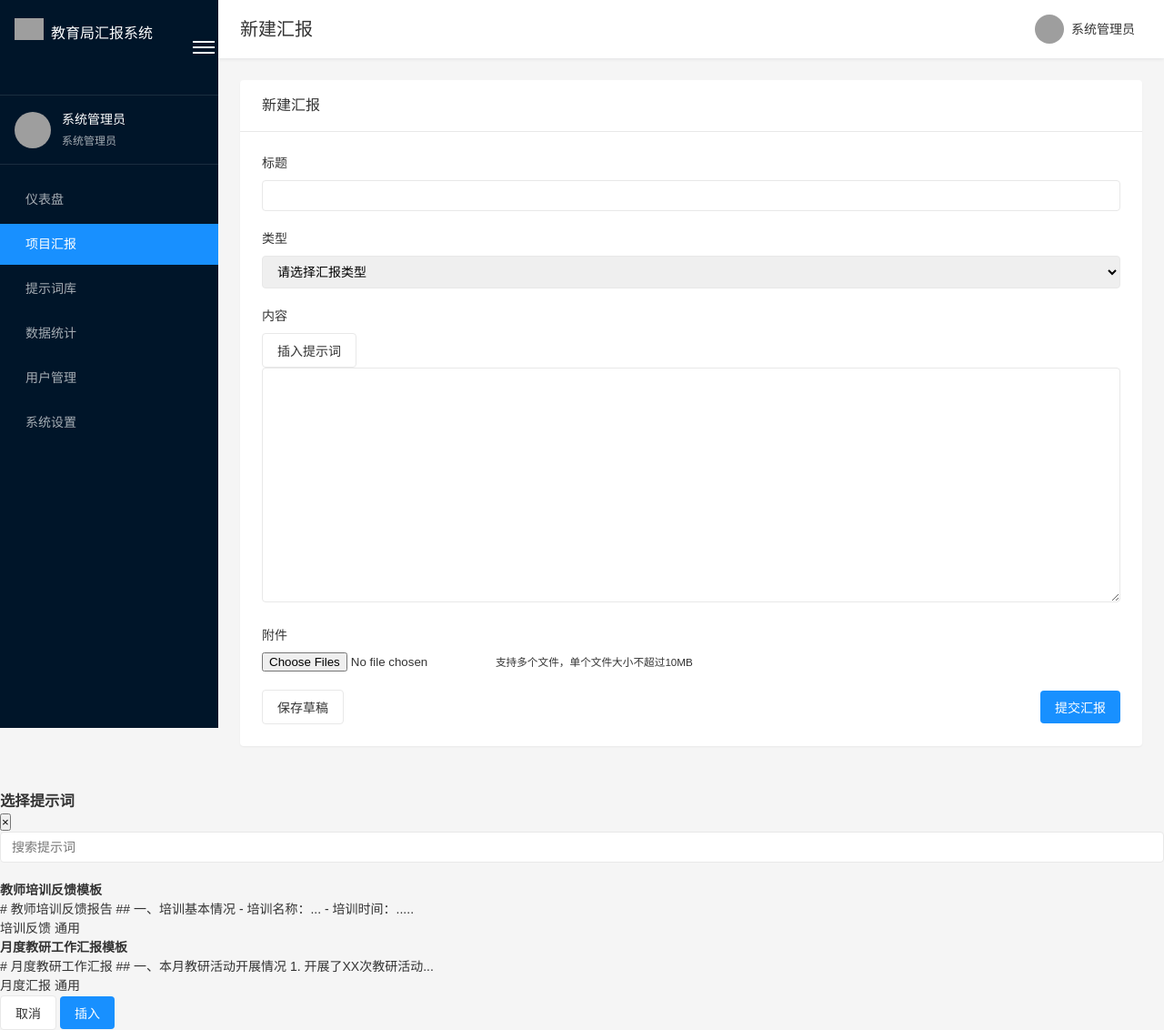
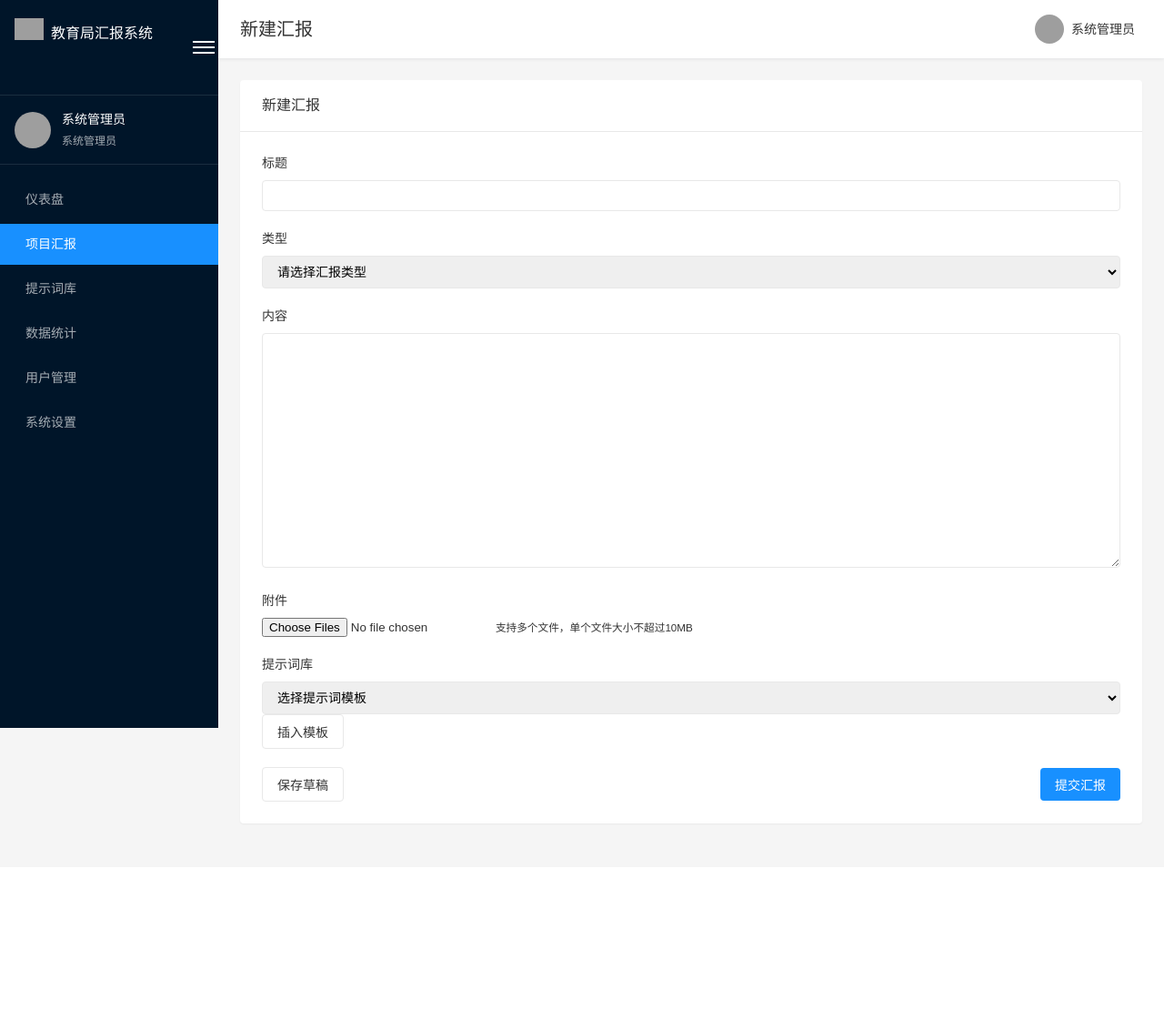
Before and after one commit to lxnbook/nxaiedu, a PHP site: page /nxaiedu/reports/create.php in a window 1280 px wide. Shown: the whole page at 91% size. After the commit the page ends 907 px from the top, so only its background shows below. Run offline with PHP 8.4, Linux system fonts and the light colour scheme; a user stored in the database is signed in; data comes from the database, SQL or seed files in the repository; grey boxes are pictures that could not be loaded.

Commit message:
Update create.php

```diff
--- a/reports/create.php
+++ b/reports/create.php
@@ -10,8 +10,8 @@ if ($_SERVER['REQUEST_METHOD'] === 'POST') {
     $type = escapeString($_POST['type']);
     $content = escapeString($_POST['content']);
     $userId = $_SESSION['user_id'];
-    $status = isset($_POST['submit_type']) && $_POST['submit_type'] === 'submit' ? 'submitted' : 'draft';
-    $submittedAt = $status === 'submitted' ? 'NOW()' : 'NULL';
+    $status = isset($_POST['submit']) ? 'submitted' : 'draft';
+    $submittedAt = $status == 'submitted' ? 'NOW()' : 'NULL';
 
     // 插入汇报记录
     $sql = "INSERT INTO reports (user_id, title, type, content, status, submitted_at, created_at, updated_at)
@@ -53,7 +53,7 @@ if ($_SERVER['REQUEST_METHOD'] === 'POST') {
     }
 
     // 设置成功消息并重定向
-    if ($status === 'submitted') {
+    if ($status == 'submitted') {
         setFlashMessage('success', '汇报已成功提交！');
     } else {
         setFlashMessage('success', '汇报已保存为草稿！');
@@ -63,10 +63,6 @@ if ($_SERVER['REQUEST_METHOD'] === 'POST') {
 
 // 获取汇报类型列表
 $reportTypes = getReportTypes();
-
-// 获取提示词列表
-$sql = "SELECT * FROM prompts WHERE is_public = 1 OR created_by = {$_SESSION['user_id']} ORDER BY title";
-$prompts = query($sql);
 
 $pageTitle = '新建汇报';
 ?>
@@ -113,9 +109,6 @@ $pageTitle = '新建汇报';
 
                             <div class="form-group">
                                 <label for="content">内容</label>
-                                <div class="editor-toolbar">
-                                    <button type="button" class="btn-secondary btn-sm" id="insertPrompt">插入提示词</button>
-                                </div>
                                 <textarea id="content" name="content" rows="15" required></textarea>
                             </div>
 
@@ -125,9 +118,26 @@ $pageTitle = '新建汇报';
                                 <small class="form-text">支持多个文件，单个文件大小不超过10MB</small>
                             </div>
 
+                            <div class="form-group">
+                                <label>提示词库</label>
+                                <div class="prompt-selector">
+                                    <select id="promptSelect">
+                                        <option value="">选择提示词模板</option>
+                                        <?php
+                                        $sql = "SELECT id, title, category FROM prompts WHERE is_public = 1 OR created_by = {$_SESSION['user_id']} ORDER BY category, title";
+                                        $prompts = query($sql);
+                                        while ($prompt = $prompts->fetch_assoc()) {
+                                            echo "<option value=\"{$prompt['id']}\">{$prompt['title']} ({$prompt['category']})</option>";
+                                        }
+                                        ?>
+                                    </select>
+                                    <button type="button" id="insertPrompt" class="btn-secondary">插入模板</button>
+                                </div>
+                            </div>
+
                             <div class="form-actions">
-                                <button type="submit" name="submit_type" value="draft" class="btn-secondary">保存草稿</button>
-                                <button type="submit" name="submit_type" value="submit" class="btn-primary">提交汇报</button>
+                                <button type="submit" name="draft" class="btn-secondary">保存草稿</button>
+                                <button type="submit" name="submit" class="btn-primary">提交汇报</button>
                             </div>
                         </form>
                     </div>
@@ -136,114 +146,29 @@ $pageTitle = '新建汇报';
         </main>
     </div>
 
-    <!-- 提示词选择弹窗 -->
-    <div id="promptModal" class="modal">
-        <div class="modal-content">
-            <div class="modal-header">
-                <h3>选择提示词</h3>
-                <button type="button" class="modal-close">&times;</button>
-            </div>
-            <div class="modal-body">
-                <div class="form-group search-group">
-                    <input type="text" id="promptSearch" placeholder="搜索提示词">
-                </div>
-                <div class="prompt-list">
-                    <?php if ($prompts->num_rows > 0): ?>
-                        <?php while ($prompt = $prompts->fetch_assoc()): ?>
-                            <div class="prompt-item" data-id="<?php echo $prompt['id']; ?>">
-                                <h4><?php echo $prompt['title']; ?></h4>
-                                <p><?php echo substr(strip_tags($prompt['content']), 0, 100) . '...'; ?></p>
-                                <div class="prompt-meta">
-                                    <span class="prompt-category"><?php echo $prompt['category']; ?></span>
-                                    <?php if (!empty($prompt['subject'])): ?>
-                                        <span class="prompt-subject"><?php echo $prompt['subject']; ?></span>
-                                    <?php endif; ?>
-                                </div>
-                            </div>
-                        <?php endwhile; ?>
-                    <?php else: ?>
-                        <p class="no-data">暂无提示词</p>
-                    <?php endif; ?>
-                </div>
-            </div>
-            <div class="modal-footer">
-                <button type="button" class="btn-secondary modal-close">取消</button>
-                <button type="button" class="btn-primary" id="insertSelectedPrompt">插入</button>
-            </div>
-        </div>
-    </div>
-
     <script src="<?php echo BASE_URL; ?>/assets/js/main.js"></script>
     <script>
-        // 插入提示词功能
         document.addEventListener('DOMContentLoaded', function() {
+            // 插入提示词模板
+            const promptSelect = document.getElementById('promptSelect');
             const insertPromptBtn = document.getElementById('insertPrompt');
-            const promptModal = document.getElementById('promptModal');
-            const modalClose = document.querySelectorAll('.modal-close');
-            const insertSelectedPromptBtn = document.getElementById('insertSelectedPrompt');
-            const promptItems = document.querySelectorAll('.prompt-item');
             const contentTextarea = document.getElementById('content');
-            const promptSearch = document.getElementById('promptSearch');
 
-            // 打开提示词弹窗
-            insertPromptBtn.addEventListener('click', function() {
-                promptModal.style.display = 'block';
-            });
+            insertPromptBtn.addEventListener('click', function(e) {
+                e.preventDefault();
+                const promptId = promptSelect.value;
 
-            // 关闭提示词弹窗
-            modalClose.forEach(btn => {
-                btn.addEventListener('click', function() {
-                    promptModal.style.display = 'none';
-                });
-            });
-
-            // 点击窗口外部关闭弹窗
-            window.addEventListener('click', function(event) {
-                if (event.target === promptModal) {
-                    promptModal.style.display = 'none';
-                }
-            });
-
-            // 选择提示词
-            let selectedPromptId = null;
-            promptItems.forEach(item => {
-                item.addEventListener('click', function() {
-                    promptItems.forEach(i => i.classList.remove('selected'));
-                    this.classList.add('selected');
-                    selectedPromptId = this.dataset.id;
-                });
-            });
-
-            // 插入选中的提示词
-            insertSelectedPromptBtn.addEventListener('click', function() {
-                if (selectedPromptId) {
-                    // 通过AJAX获取提示词内容
-                    fetch(`<?php echo BASE_URL; ?>/prompts/get_prompt.php?id=${selectedPromptId}`)
+                if (promptId) {
+                    fetch(`<?php echo BASE_URL; ?>/prompts/get_prompt.php?id=${promptId}`)
                         .then(response => response.json())
                         .then(data => {
                             if (data.success) {
-                                // 插入提示词内容到编辑器
-                                contentTextarea.value += data.content;
-                                promptModal.style.display = 'none';
+                                contentTextarea.value = data.content;
                             }
                         })
                         .catch(error => console.error('Error:', error));
                 }
             });
-
-            // 搜索提示词
-            promptSearch.addEventListener('input', function() {
-                const searchTerm = this.value.toLowerCase();
-                promptItems.forEach(item => {
-                    const title = item.querySelector('h4').textContent.toLowerCase();
-                    const content = item.querySelector('p').textContent.toLowerCase();
-                    if (title.includes(searchTerm) || content.includes(searchTerm)) {
-                        item.style.display = 'block';
-                    } else {
-                        item.style.display = 'none';
-                    }
-                });
-            });
         });
     </script>
 </body>
```
